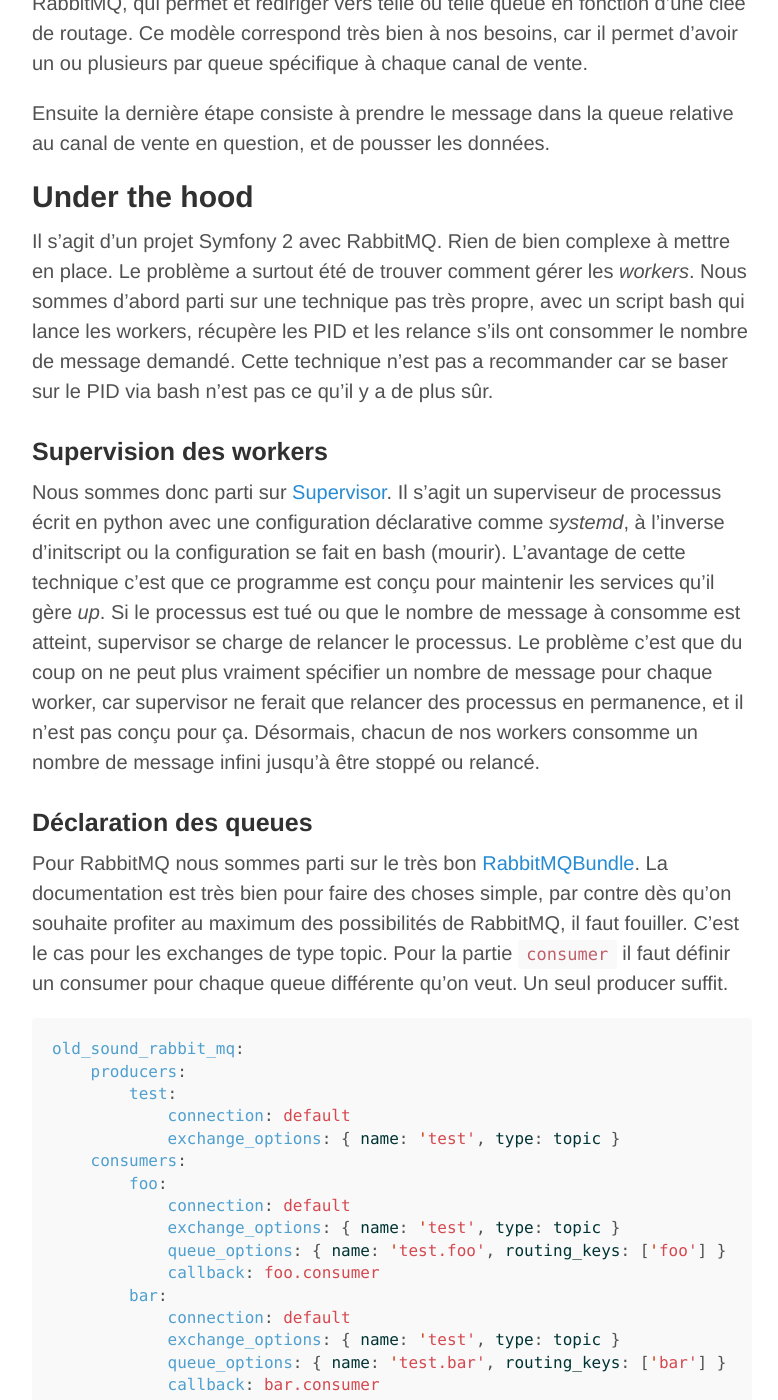
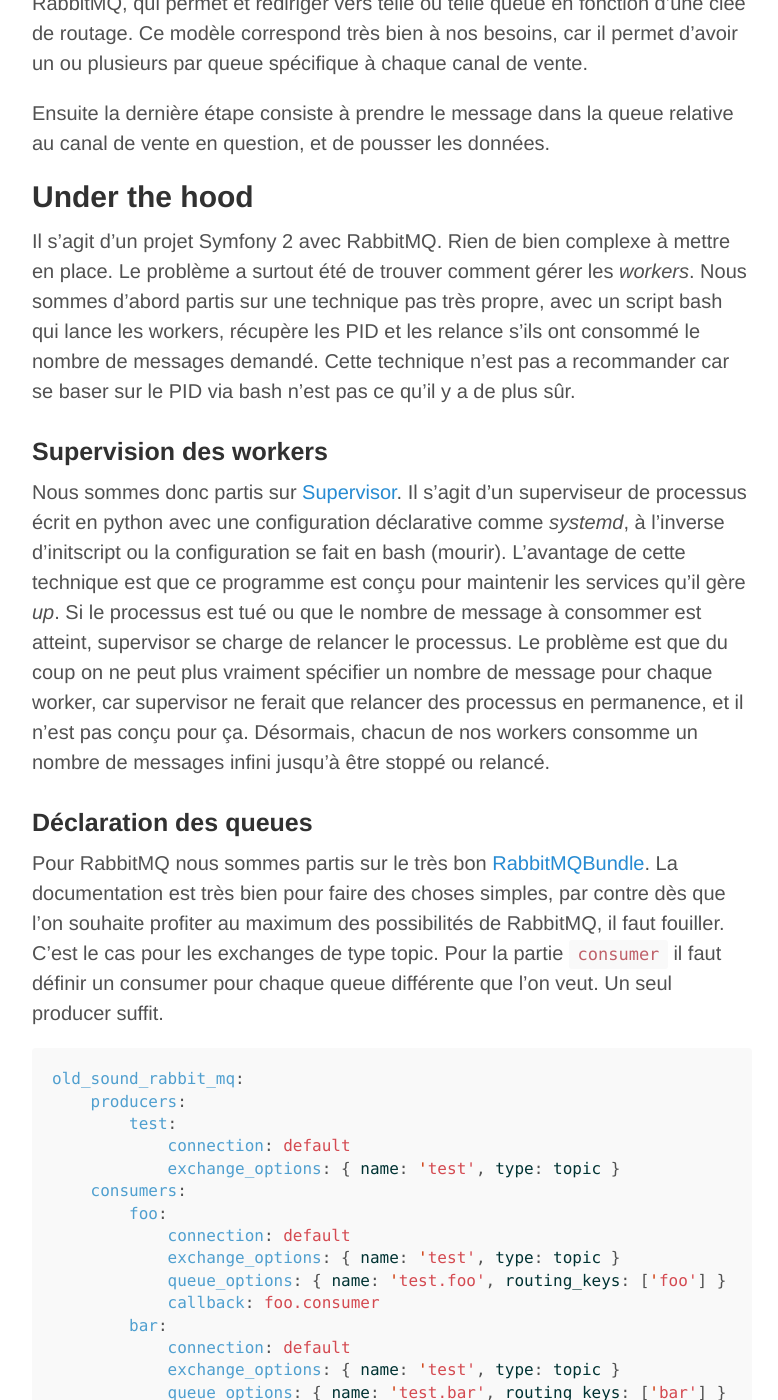
Before and after one commit to KuiKui/xotelia.github.io, a Jekyll site: the page built from _posts/2015-06-19-mise-en-place-robocop.md, in a window 1280 px wide and 1400 px high, scrolled down 2240 px. Shown: the whole window, without its empty margins (248-1026 px from the left). Built offline with Jekyll 4.4.1, drawn with Linux system fonts in a browser that asks for light colours; Markdown is read by kramdown in place of the engine named in the settings; some of the changed text lies outside the part shown.

Commit message:
Update 2015-06-19-mise-en-place-robocop.md
Première passe du matin... :fearful:

````diff
--- a/_posts/2015-06-19-mise-en-place-robocop.md
+++ b/_posts/2015-06-19-mise-en-place-robocop.md
@@ -4,11 +4,11 @@
 author: florent
 ---
 
-Celà fait maintenant quelque temps que c'est en production, mais il n'est jamais trop tard pour en parler. [Xotelia](http://www.xotelia.com) est un gestionnaire de canaux de vente. Notre job c'est de faire en sorte que les calendriers de toutes les chambres, gîtes, hôtels, etc qui sont gérés par Xotelia soient à jour sur tous les sites de vente sur lesquels ils sont présent, ce peut être Airbnb, comme Booking.com ou encore Expedia. Donc il faut sans cesse aller mettre à jour les calendriers de ces sites dès qu'on reçoit une réservation, ou qu'un propriétaire modifie ses calendriers sur notre _back office_.
+Cela fait maintenant quelque temps que c'est en production, mais il n'est jamais trop tard pour en parler. [Xotelia](http://www.xotelia.com) est un gestionnaire de canaux de vente. Notre job est de faire en sorte que les calendriers de toutes les chambres, gîtes, hôtels, etc qui sont gérés par Xotelia soient à jour sur tous les sites de vente sur lesquels ils sont présents, ce peut être Airbnb, comme Booking.com ou encore Expedia. Donc il faut sans cesse aller mettre à jour les calendriers de ces sites dès que l'on reçoit une réservation, ou qu'un propriétaire modifie ses calendriers sur notre _back office_.
 
 ## Contextualisation
 
-Historiquement, cette synchronisation est faite de manière asynchrone via un système d'événements et de queues. Seulement le problème c'est que la queue en question c'est MySQL et MySQL est fait pour faire plein de choses, mais surtout pas un système de queue. Pour ça il y a [RabbitMQ](https://www.rabbitmq.com/) par exemple. Non seulement MySQL n'est pas fait pour, mais plus la base client augmente, plus le nombre de synchronisation demandé augments, plus la taille de la queue augmente et donc plus les performances de MySQL se dégradent. Suite à cette constatation nous avons voulu aller plus loin en sortant le système de synchronisation du _back office_ pour 1. ne pas gêner les performances du backoffice et 2. réécrire le avec des technos adaptées.
+Historiquement, cette synchronisation est faite de manière asynchrone via un système d'événements et de queues. Seulement le problème c'est que la queue en question c'est MySQL et MySQL est fait pour faire plein de choses, mais surtout pas un système de queue. Pour ça il y a [RabbitMQ](https://www.rabbitmq.com/) par exemple. Non seulement MySQL n'est pas fait pour, mais plus la base client augmente, plus le nombre de synchronisations demandées augmente, plus la taille de la queue augmente et donc plus les performances de MySQL se dégradent. Suite à cette constatation nous avons voulu aller plus loin en sortant le système de synchronisation du _back office_ pour 1. ne pas gêner les performances du backoffice et 2. le réécrire avec des technos adaptées.
 
 Ainsi est né Robocop.
 
@@ -16,13 +16,13 @@
 
 ## Architecture
 
-Nous sommes tout de suite parti sur une architecture complèmetent asynchrone, en essayant de découper au maximum les process. Désormais, quand une demande de synchronisation apparait, au lieu qu'elle soit stockée dans la _queue_ MySQL, elle est envoyée à Robocop via une API REST.
+Nous sommes tout de suite partis sur une architecture complèmetent asynchrone, en essayant de découper au maximum les process. Désormais, quand une demande de synchronisation apparait, au lieu d'être stockée dans la _queue_ MySQL, elle est envoyée à Robocop via une API REST.
 
 ![process](/public/images/robocop.png)
 
-Comme vous pouvez le voir ce n'est pas les données à synchroniser qui sont envoyées à Robocop, mais seulement un _masque_ de synchronisation qui indique ce qui doit être synchronisé. Nous avons fais ce choix d'une part pour des raisons de performamce, mais surtout parce que entre le moment où la demande est envoyée et le moment où Robocop va effectivement mettre à jour le canal de vente, il peut se passer plusieurs secondes voire minutes. Et donc la donnée peut avoir changé entre temps.
+Comme vous pouvez le voir ce n'est pas les données à synchroniser qui sont envoyées à Robocop, mais seulement un _masque_ de synchronisation qui indique ce qui doit être synchronisé. Nous avons fait ce choix d'une part pour des raisons de performamce, mais surtout parce que entre le moment où la demande est envoyée et le moment où Robocop va effectivement mettre à jour le canal de vente, il peut se passer plusieurs secondes voire quelques minutes. Et donc la donnée peut avoir changé entre temps.
 
-Donc nous avons plusieurs process, le premier, est un simple contrôleur, il se contente de prendre le masque de synchronisation et de l'envoyer dans un premier _exchange_. Le deuxième est un _worker_ de calcul, il prend le masque, récupère les données à synchroniser, les re découpe en fonction des besoins du canal de vente sur lequel il faut mettre à jour et envoi le tout dans un deuxième _exchange_ pour la synchronisation.
+Nous avons donc plusieurs process, le premier, est un simple contrôleur, il se contente de prendre le masque de synchronisation et de l'envoyer dans un premier _exchange_. Le deuxième est un _worker_ de calcul, il prend le masque, récupère les données à synchroniser, les re-découpe en fonction des besoins du canal de vente sur lequel il faut mettre à jour et envoie le tout dans un deuxième _exchange_ pour la synchronisation.
 
 Pour ce deuxième _exchange_, nous sommes partis sur le modèle _topic_ de RabbitMQ, qui permet et rediriger vers telle ou telle queue en fonction d'une clée de routage. Ce modèle correspond très bien à nos besoins, car il permet d'avoir un ou plusieurs par queue spécifique à chaque canal de vente.
 
@@ -30,15 +30,15 @@
 
 ## Under the hood
 
-Il s'agit d'un projet Symfony 2 avec RabbitMQ. Rien de bien complexe à mettre en place. Le problème a surtout été de trouver comment gérer les _workers_. Nous sommes d'abord parti sur une technique pas très propre, avec un script bash qui lance les workers, récupère les PID et les relance s'ils ont consommer le nombre de message demandé. Cette technique n'est pas a recommander car se baser sur le PID via bash n'est pas ce qu'il y a de plus sûr.
+Il s'agit d'un projet Symfony 2 avec RabbitMQ. Rien de bien complexe à mettre en place. Le problème a surtout été de trouver comment gérer les _workers_. Nous sommes d'abord partis sur une technique pas très propre, avec un script bash qui lance les workers, récupère les PID et les relance s'ils ont consommé le nombre de messages demandé. Cette technique n'est pas a recommander car se baser sur le PID via bash n'est pas ce qu'il y a de plus sûr.
 
 ### Supervision des workers
 
-Nous sommes donc parti sur [Supervisor](http://supervisord.org/). Il s'agit un superviseur de processus écrit en python avec une configuration déclarative comme _systemd_, à l'inverse d'initscript ou la configuration se fait en bash (mourir). L'avantage de cette technique c'est que ce programme est conçu pour maintenir les services qu'il gère _up_. Si le processus est tué ou que le nombre de message à consomme est atteint, supervisor se charge de relancer le processus. Le problème c'est que du coup on ne peut plus vraiment spécifier un nombre de message pour chaque worker, car supervisor ne ferait que relancer des processus en permanence, et il n'est pas conçu pour ça. Désormais, chacun de nos workers consomme un nombre de message infini jusqu'à être stoppé ou relancé.
+Nous sommes donc partis sur [Supervisor](http://supervisord.org/). Il s'agit d'un superviseur de processus écrit en python avec une configuration déclarative comme _systemd_, à l'inverse d'initscript ou la configuration se fait en bash (mourir). L'avantage de cette technique est que ce programme est conçu pour maintenir les services qu'il gère _up_. Si le processus est tué ou que le nombre de message à consommer est atteint, supervisor se charge de relancer le processus. Le problème est que du coup on ne peut plus vraiment spécifier un nombre de message pour chaque worker, car supervisor ne ferait que relancer des processus en permanence, et il n'est pas conçu pour ça. Désormais, chacun de nos workers consomme un nombre de messages infini jusqu'à être stoppé ou relancé.
 
 ### Déclaration des queues
 
-Pour RabbitMQ nous sommes parti sur le très bon [RabbitMQBundle](https://github.com/videlalvaro/rabbitmqbundle). La documentation est très bien pour faire des choses simple, par contre dès qu'on souhaite profiter au maximum des possibilités de RabbitMQ, il faut fouiller. C'est le cas pour les exchanges de type topic. Pour la partie `consumer` il faut définir un consumer pour chaque queue différente qu'on veut. Un seul producer suffit.
+Pour RabbitMQ nous sommes partis sur le très bon [RabbitMQBundle](https://github.com/videlalvaro/rabbitmqbundle). La documentation est très bien pour faire des choses simples, par contre dès que l'on souhaite profiter au maximum des possibilités de RabbitMQ, il faut fouiller. C'est le cas pour les exchanges de type topic. Pour la partie `consumer` il faut définir un consumer pour chaque queue différente que l'on veut. Un seul producer suffit.
 
 ```yaml
 old_sound_rabbit_mq:
@@ -63,6 +63,6 @@
 
 ## État des lieux
 
-Celà fait maintenant plusieurs mois que Robocop est en production, nous avons maintenant une dizaine de canaux de ventes gérés par Robocop et les performances s'en ressentent sur le _back office_. De plus avec RabbitMQ, qu'on ait 3 messages dans une queue, ou 3 millions, ler performances seront les même (à peu de chose près bien sûr). Nous avons une latence de sychonisation d'une dizaine de seconde en moyenne. Mais grâce à cette architecture nous allons pouvoir profiter du _cloud_ et ainsi déployer Robocop sur autant de machines que nécessaire pour s'adapter au traffic.
+Cela fait maintenant plusieurs mois que Robocop est en production, nous avons maintenant une dizaine de canaux de ventes gérés par Robocop et les performances s'en ressentent sur le _back office_. De plus avec RabbitMQ, que l'on ait 3 messages dans une queue, ou 3 millions, les performances seront les même (à peu de chose près bien sûr). Nous avons une latence de sychonisation d'une dizaine de secondes en moyenne. Mais grâce à cette architecture nous allons pouvoir profiter du _cloud_ et ainsi déployer Robocop sur autant de machines que nécessaire pour s'adapter au traffic.
 
-La prochaine étape conciste à avoir un dashboard sur lequel on peut choisir les _workers_ dont on a besoin, dire le nombre de process qu'on veut et laisser Robocop les placer sur tel ou tel serveur en fonction de la charge et des restrictions.
+La prochaine étape consiste à avoir un dashboard sur lequel on peut choisir les _workers_ dont on a besoin, dire le nombre de process qu'on veut et laisser Robocop les placer sur tel ou tel serveur en fonction de la charge et des restrictions.
````
